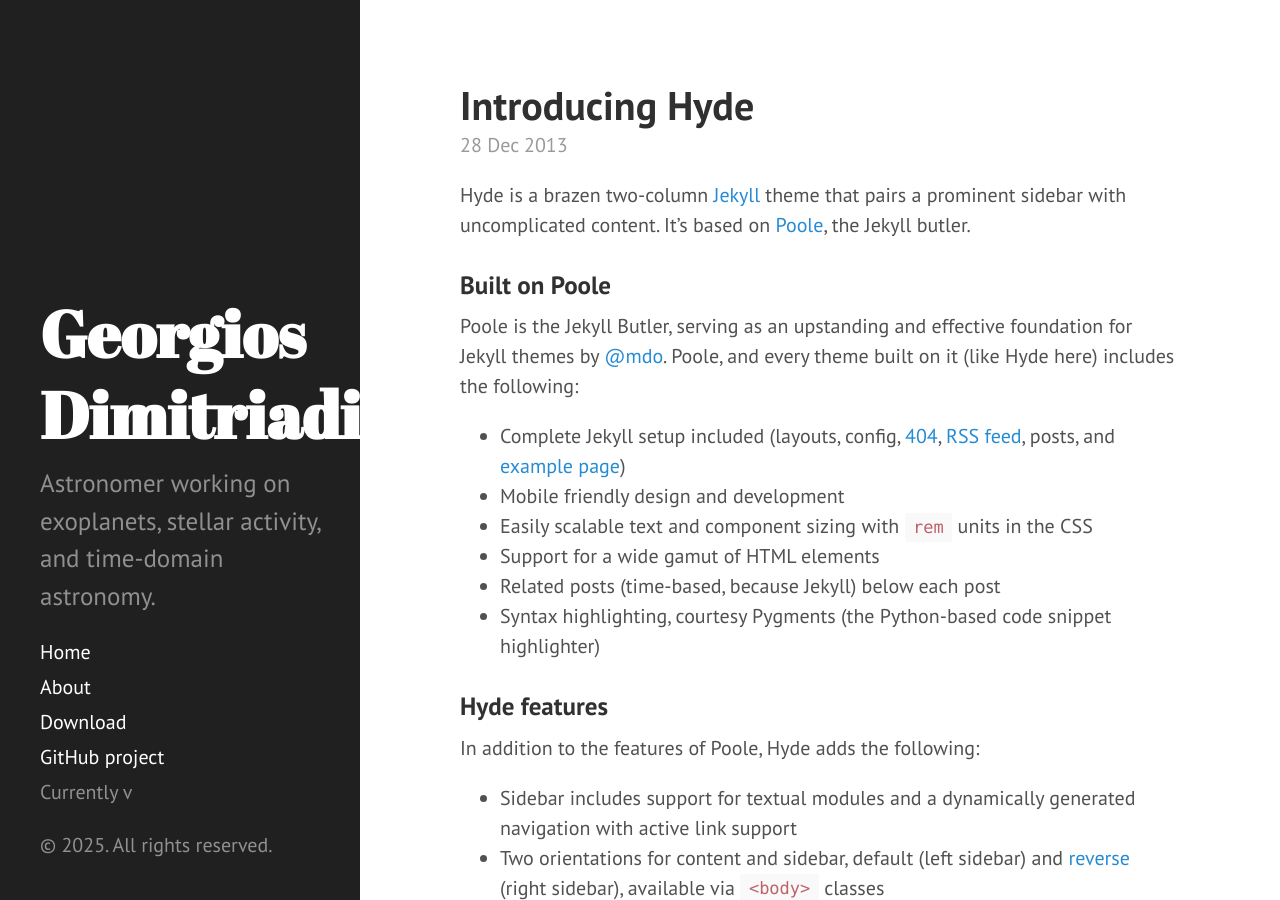
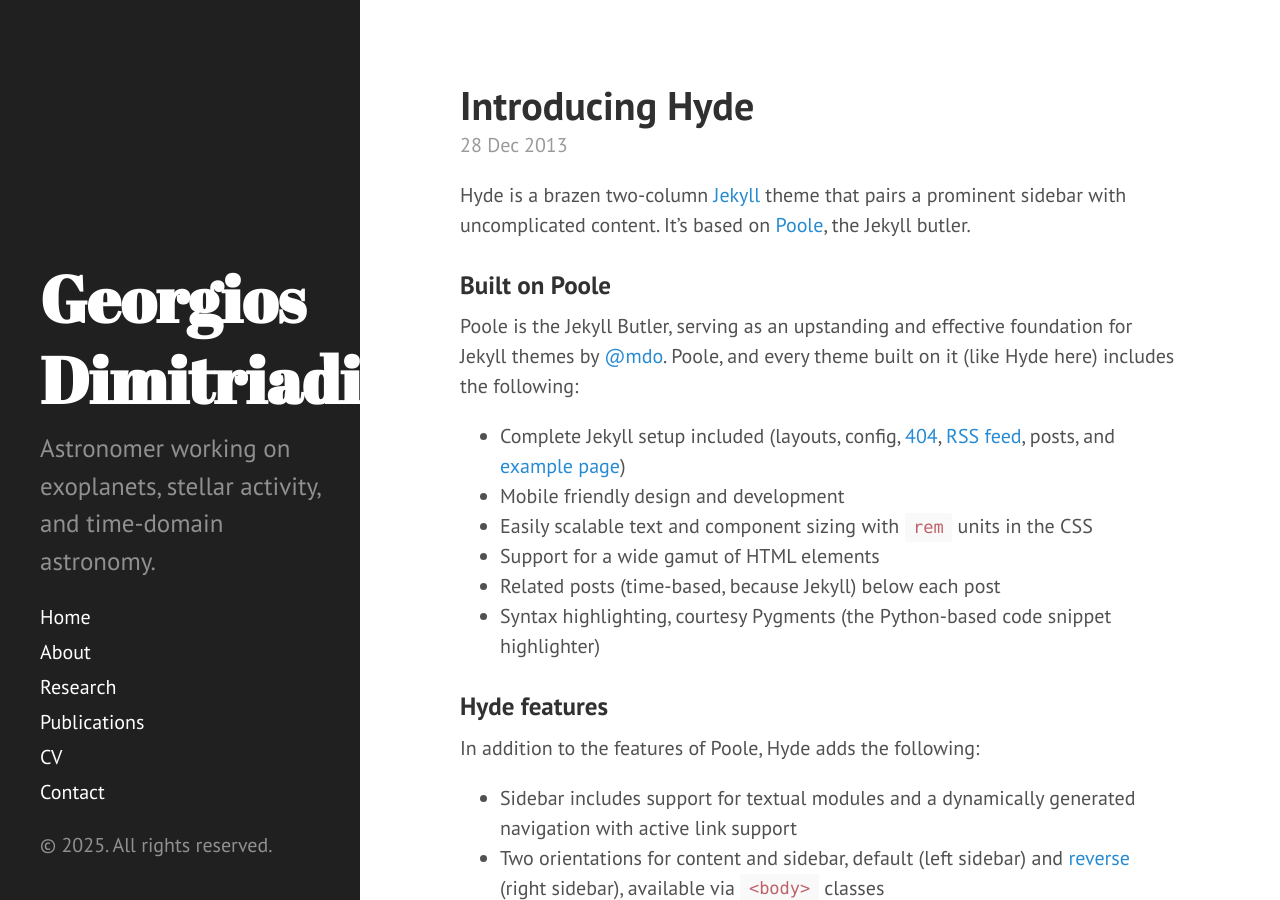
Before and after one commit to geodimitriadis/geodimitriadis.github.io, a Jekyll site: the page built from index.html, in a window 1280 px wide and 900 px high. Built offline with Jekyll 4.4.1, drawn with Linux system fonts in a browser that asks for light colours; the list of posts is cut into pages by our own code.

Commit message:
Update sidebar.html

```diff
--- a/_includes/sidebar.html
+++ b/_includes/sidebar.html
@@ -10,25 +10,12 @@
     </div>
 
     <nav class="sidebar-nav">
-      <a class="sidebar-nav-item{% if page.url == site.baseurl %} active{% endif %}" href="{{ site.baseurl }}">Home</a>
-
-      {% comment %}
-        The code below dynamically generates a sidebar nav of pages with
-        `layout: page` in the front-matter. See readme for usage.
-      {% endcomment %}
-
-      {% assign pages_list = site.pages %}
-      {% for node in pages_list %}
-        {% if node.title != null %}
-          {% if node.layout == "page" %}
-            <a class="sidebar-nav-item{% if page.url == node.url %} active{% endif %}" href="{{ node.url }}">{{ node.title }}</a>
-          {% endif %}
-        {% endif %}
-      {% endfor %}
-
-      <a class="sidebar-nav-item" href="{{ site.github.repo }}/archive/v{{ site.version }}.zip">Download</a>
-      <a class="sidebar-nav-item" href="{{ site.github.repo }}">GitHub project</a>
-      <span class="sidebar-nav-item">Currently v{{ site.version }}</span>
+      <a class="sidebar-nav-item" href="{{ site.baseurl }}/">Home</a>
+      <a class="sidebar-nav-item" href="{{ site.baseurl }}/about/">About</a>
+      <a class="sidebar-nav-item" href="{{ site.baseurl }}/research/">Research</a>
+      <a class="sidebar-nav-item" href="{{ site.baseurl }}/publications/">Publications</a>
+      <a class="sidebar-nav-item" href="{{ site.baseurl }}/cv/">CV</a>
+      <a class="sidebar-nav-item" href="{{ site.baseurl }}/contact/">Contact</a>
     </nav>
 
     <p>&copy; {{ site.time | date: '%Y' }}. All rights reserved.</p>
```
